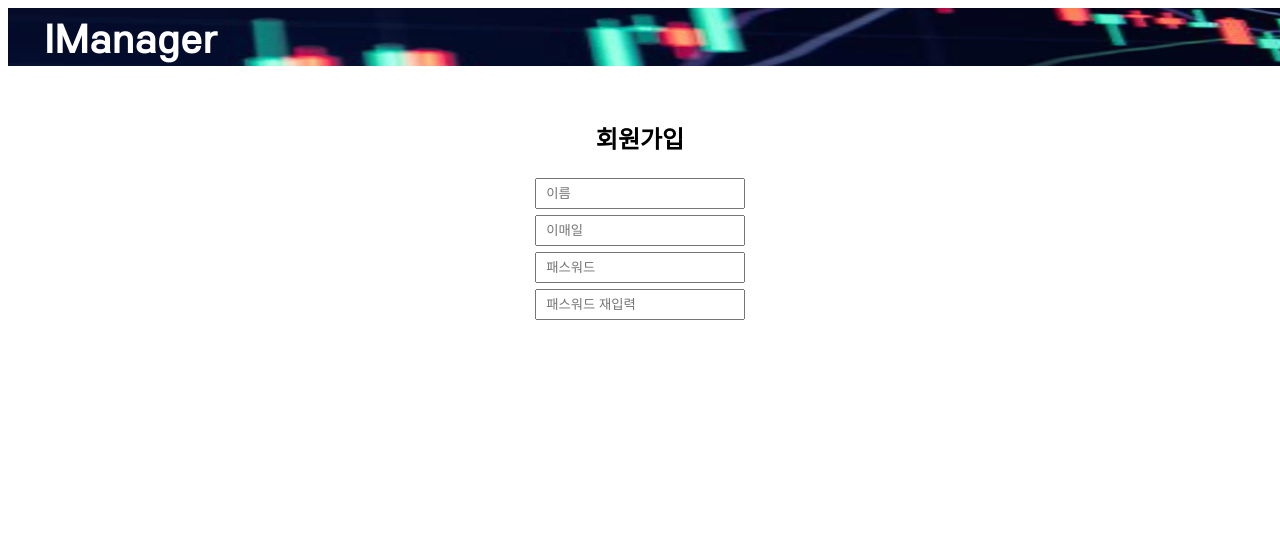
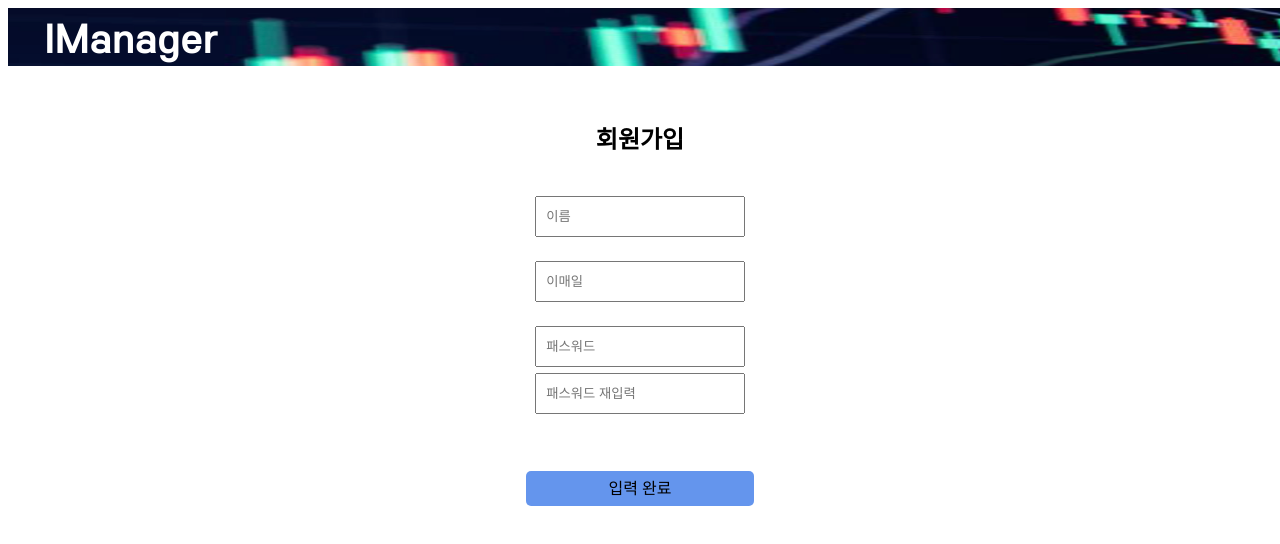
Before and after one commit to junnKk/IManager, a plain HTML site: page sandbox/views/signup.html in a window 1280 px wide. Shown: the top 544 px of the page. Drawn offline with Linux system fonts and the light colour scheme.

Commit message:
ui - sign up page

```diff
--- a/sandbox/public/login.css
+++ b/sandbox/public/login.css
@@ -13,7 +13,7 @@
 
 input{
     width: 16%;
-    height: 25px;
+    height: 35px;
     text-indent: 1ch;
     margin: 3px 0;
     outline: none;
@@ -55,6 +55,7 @@ a.kakao-login-button{
     line-height:30px;
     background-color: #e8dd5c;
     color: black;
+    border-radius: 5px;
 }
 a.google-login-button{
     display: block;
@@ -63,4 +64,5 @@ a.google-login-button{
     line-height:30px;
     background-color: whitesmoke;
     color:black;
+    border-radius: 5px;
 }
--- a/sandbox/public/signup.css
+++ b/sandbox/public/signup.css
@@ -14,8 +14,18 @@
 
 input{
     width: 16%;
-    height: 25px;
+    height: 35px;
     text-indent: 1ch;
     margin: 3px 0;
     outline: none;
 }
+
+a.signup-button{
+    display: block;
+    text-decoration: none;
+    width: 18%;
+    line-height:35px;
+    background-color: cornflowerblue;
+    color:black;
+    border-radius: 5px;
+}
--- a/sandbox/views/signup.html
+++ b/sandbox/views/signup.html
@@ -13,12 +13,15 @@
         <section>
             <div class = "signup">
                 <div class = "signup-contents">
-                    <h1>회원가입</h1>
-                    <input type = "text" placeholder="이름"> <br>
-                    <input type ="email" placeholder="이매일">  <br>
+                    <h1>회원가입</h1><br>
+                    <input type = "text" placeholder="이름"> <br><br>
+                    <input type ="email" placeholder="이매일">  <br><br>
                     <input type ="password" placeholder="패스워드">  <br>
                     <input type ="password" placeholder="패스워드 재입력">  <br>
-
+                    <br><br><br>
+                    <center>
+                    <a class= "signup-button" href=""><img src="">입력 완료</a>
+                    </center>
                 </div>
             </div>
         </section>
```
